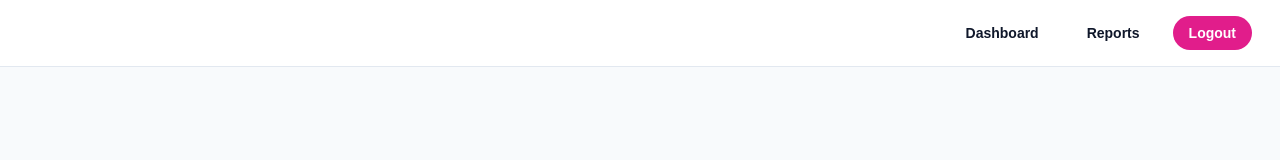
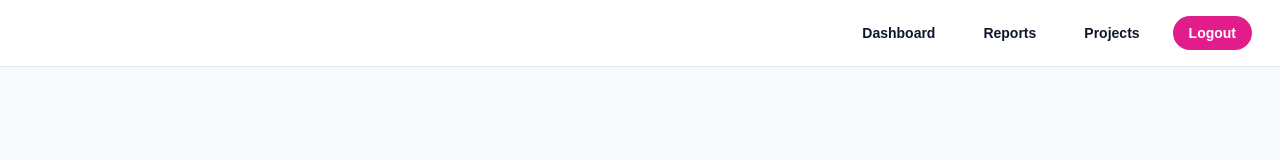
Before and after one commit to daebakkk/workhub-backend, a React (Vite) app: page / in a window 1280 px wide. Shown: the top 160 px of the page. Built offline with nearby package versions, Linux system fonts and the light colour scheme; no server answers.

Commit message:
navbar fix

```diff
--- a/src/components/Navbar.jsx
+++ b/src/components/Navbar.jsx
@@ -22,6 +22,8 @@ export default function Navbar() {
         <Link to="/dashboard" className="navItem">Dashboard</Link>)}
       {currentPath !== "/reports" && (
         <Link to="/reports" className="navItem">Reports</Link>)}
+      {currentPath !== "/projects" && (
+        <Link to="/projects" className="navItem">Projects</Link>)}
       {user?.role === 'admin' && currentPath !== "/admin/approvals" && (
         <Link to="/admin/approvals" className="navItem">Approvals</Link>)}
       <button className="navBtn" type="button" onClick={handleLogout}>
```
